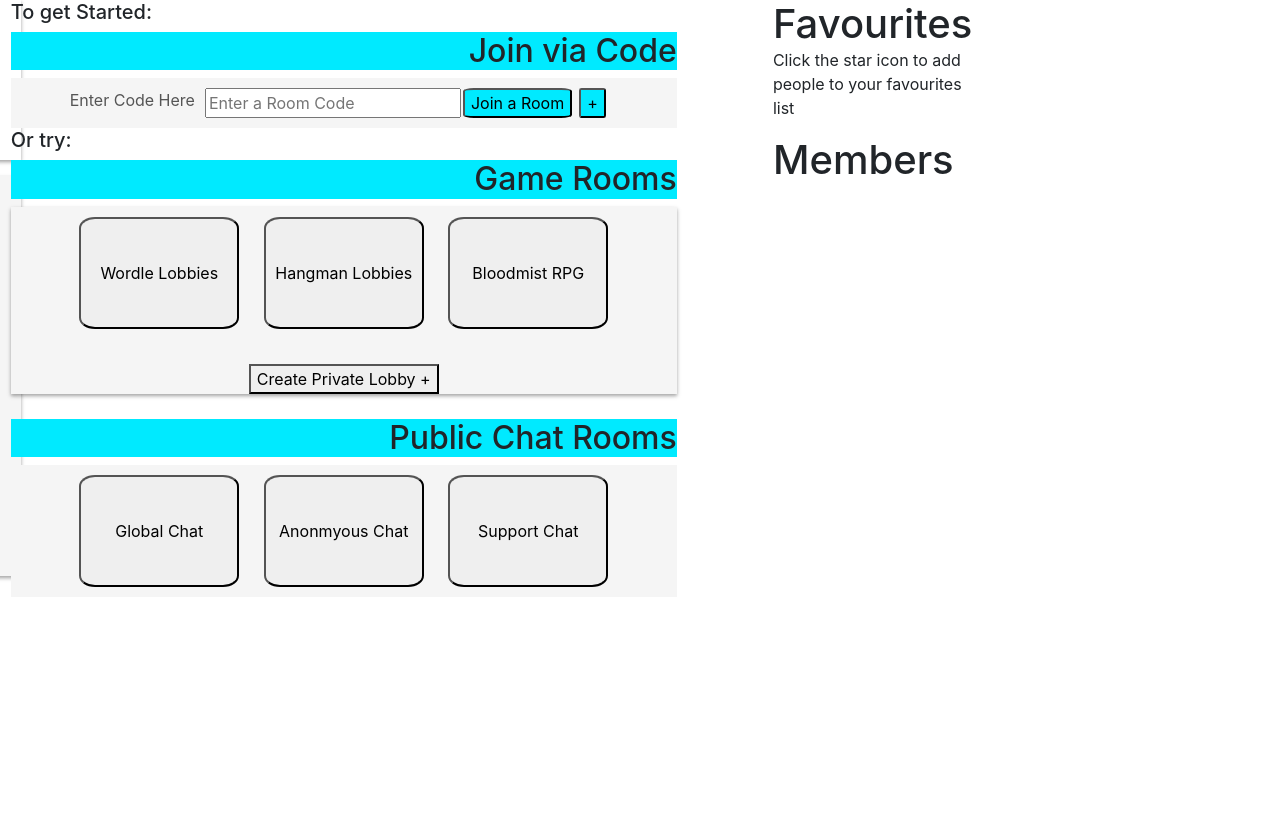
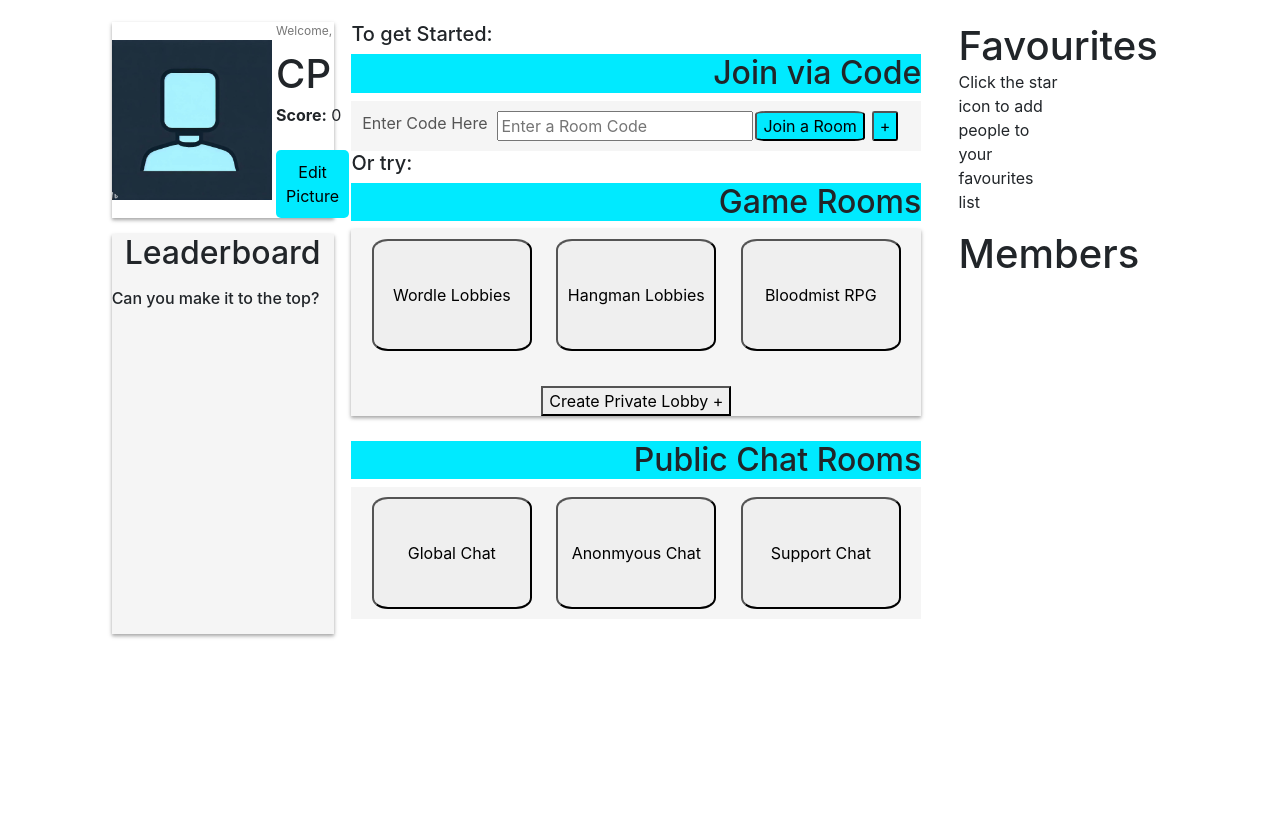
Before and after one commit to Syncline-blip/CITS3403-Project-1, a Flask app: page /home in a window 1280 px wide. Shown: the part 56-878 px from the top of the page. Before the commit the page ends 643 px from the top, so only its background shows below. Run offline with Flask 3, Linux system fonts and the light colour scheme; a user stored in the database is signed in; data comes from the database, SQL or seed files in the repository; data that the repository does not hold is empty; some libraries are stand-ins or nearby versions.

Commit message:
Fixed Home Page being off to the side

```diff
--- a/website/static/css/homepage.css
+++ b/website/static/css/homepage.css
@@ -9,9 +9,10 @@
 .left-content {
     display: flex;
     flex-direction: column;
-    margin-left: -34%; /* Adjust this value as needed */
+    margin: 2%; /* Adjust this value as needed */
     width: 20%;
     height: 100%;
+
 }
 
 #profile-card {
@@ -19,8 +20,8 @@
     flex-direction: row;
     align-items: center;
     box-shadow: 0 0.125rem 0.3125rem rgba(0,0,0,0.16), 0 0.125rem 0.1875rem rgba(0,0,0,0.23);
-    margin-left: -34%;
-    width: 175%;
+    margin-left: 2%;
+    width: 100%;
 }
 
 #profile-pic {
@@ -36,7 +37,7 @@
 .change-picture-button {
     position: relative;
 
-    margin-top: -10%;
+    margin-top: 10%;
     padding: 0.625rem; /* 10px converted to rem */
     border-radius: 0.3125rem; /* 5px converted to rem */
     background-color: #00eaff;
@@ -53,6 +54,10 @@
     height: 100%;
     background-color: rgba(211, 211, 211, 0); /* Light grey with 0 opacity */
     transition: all 0.3s ease; /* For a smooth transition */
+    margin:2%;
+}
+.friends-list{
+  margin: 2%;
 }
 
 .change-picture-button:hover::after {
@@ -69,28 +74,28 @@
 .user-score {
     font-size: 16px;
     margin: 0;
-    margin-top: -10px;
+    margin-top: 10px;
 }
 .welcome {
     font-size: 12px;
     color: #777;
     margin: 0px;
-    margin-bottom: -10px;
+    margin-bottom: 10px;
 }
 .leaderboard {
     box-shadow: 0 0.125rem 0.3125rem rgba(0,0,0,0.16), 0 0.125rem 0.1875rem rgba(0,0,0,0.23);
-    width: 175%;
+    width: 100%;
     height: 50%;
     margin-top: 1rem; /* Adjust this as needed */
     border: 3cm;
-    margin-left: -34%;
+    margin-left: 2%;
     background-color: #f5f5f5;
 }
 
 .content {
-    width: 60%;
-    height: 100%;
-
+  margin-top: 2%;
+  width: 100%;
+  height: 100%;
 }
 
 
@@ -109,7 +114,7 @@ text-align: center;
   }
 
   .somebullshit{
-    margin-top: -10px;
+    margin-top: 1%;
   }
 
   hr {
```
